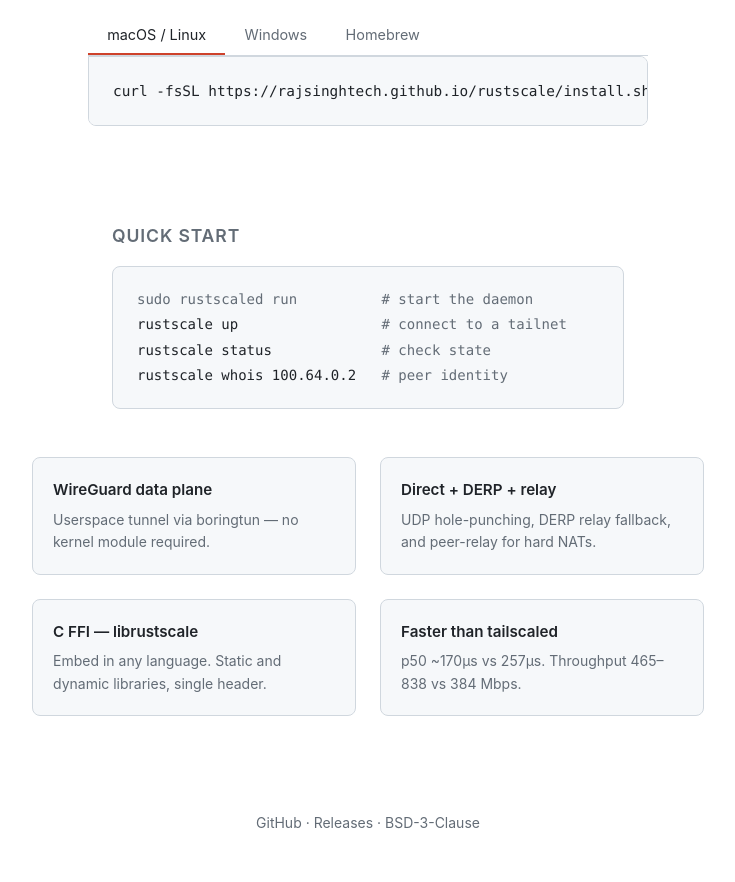
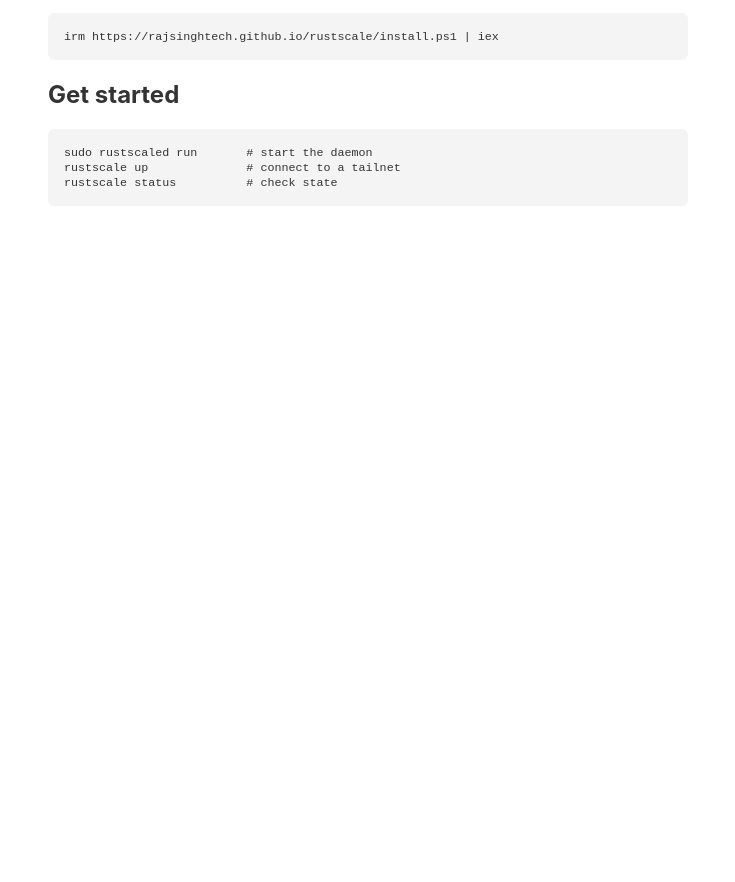
Before and after one commit to rajsinghtech/rustscale, a plain HTML site: page site/index.html in a window 1280 px wide. Shown: the part 303-1185 px from the top of the page, without its empty margins (272-1007 px from the left). After the commit the page ends 800 px from the top, so only its background shows below. Drawn offline with Linux system fonts and the light colour scheme.

Commit message:
revert: minimal landing page

```diff
--- a/site/index.html
+++ b/site/index.html
@@ -3,175 +3,26 @@
 <head>
 <meta charset="utf-8">
 <meta name="viewport" content="width=device-width, initial-scale=1">
-<meta name="description" content="A Rust implementation of Tailscale's client stack.">
-<title>rustscale — Tailscale client stack in Rust</title>
+<title>rustscale</title>
 <style>
-:root {
-  --bg: #0d1117;
-  --fg: #e6edf3;
-  --muted: #8b949e;
-  --accent: #ce422b;
-  --card: #161b22;
-  --border: #30363d;
-  --code-bg: #1c2128;
-  --green: #3fb950;
-}
-@media (prefers-color-scheme: light) {
-  :root {
-    --bg: #ffffff;
-    --fg: #1f2328;
-    --muted: #636c76;
-    --card: #f6f8fa;
-    --border: #d0d7de;
-    --code-bg: #f6f8fa;
-  }
-}
-* { margin: 0; padding: 0; box-sizing: border-box; }
-body {
-  font-family: -apple-system, BlinkMacSystemFont, 'Segoe UI', system-ui, sans-serif;
-  background: var(--bg);
-  color: var(--fg);
-  line-height: 1.6;
-  -webkit-font-smoothing: antialiased;
-}
-.hero { text-align: center; padding: 5rem 1.5rem 3rem; }
-.hero img { height: 44px; margin-bottom: 1.5rem; }
-@media (prefers-color-scheme: light) { .hero img { filter: brightness(0); } }
-.hero h1 { font-size: 2.8rem; font-weight: 700; letter-spacing: -0.03em; margin-bottom: 0.75rem; }
-.hero p { font-size: 1.25rem; color: var(--muted); max-width: 560px; margin: 0 auto 2.5rem; }
-.install-section { max-width: 560px; margin: 0 auto; }
-.tabs { display: flex; gap: 0; border-bottom: 1px solid var(--border); }
-.tab {
-  padding: 0.6rem 1.2rem; background: none; border: none;
-  color: var(--muted); font-size: 0.9rem; font-family: inherit; cursor: pointer;
-  border-bottom: 2px solid transparent; transition: color .15s, border-color .15s;
-}
-.tab:hover { color: var(--fg); }
-.tab.active { color: var(--fg); border-bottom-color: var(--accent); }
-.tab-panel { display: none; }
-.tab-panel.active { display: block; }
-.code-block {
-  background: var(--code-bg); border: 1px solid var(--border);
-  border-radius: 0 8px 8px 8px; padding: 1.25rem 1.5rem;
-  overflow-x: auto; display: flex; align-items: center;
-  justify-content: space-between; gap: 1rem;
-}
-.code-block code {
-  font-family: 'SF Mono', 'Fira Code', 'Cascadia Code', Consolas, monospace;
-  font-size: 0.9rem; color: var(--fg); white-space: nowrap;
-}
-.copy-btn {
-  background: var(--card); border: 1px solid var(--border); border-radius: 6px;
-  color: var(--muted); padding: 0.35rem 0.7rem; font-size: 0.8rem;
-  cursor: pointer; white-space: nowrap; transition: all .15s;
-}
-.copy-btn:hover { color: var(--fg); border-color: var(--muted); }
-.copy-btn.copied { color: var(--green); border-color: var(--green); }
-.quickstart { max-width: 560px; margin: 3rem auto; padding: 0 1.5rem; }
-.quickstart h2 {
-  font-size: 1.1rem; font-weight: 600; color: var(--muted);
-  text-transform: uppercase; letter-spacing: 0.05em; margin-bottom: 1rem;
-}
-.quickstart pre {
-  background: var(--code-bg); border: 1px solid var(--border);
-  border-radius: 8px; padding: 1.25rem 1.5rem; overflow-x: auto;
-  font-family: 'SF Mono', 'Fira Code', 'Cascadia Code', Consolas, monospace;
-  font-size: 0.875rem; line-height: 1.8;
-}
-.quickstart pre .c { color: var(--muted); }
-.features {
-  max-width: 720px; margin: 3rem auto; padding: 0 1.5rem;
-  display: grid; grid-template-columns: repeat(auto-fit, minmax(220px, 1fr)); gap: 1.5rem;
-}
-.feature { background: var(--card); border: 1px solid var(--border); border-radius: 8px; padding: 1.25rem; }
-.feature h3 { font-size: 0.95rem; font-weight: 600; margin-bottom: 0.4rem; }
-.feature p { font-size: 0.875rem; color: var(--muted); }
-.footer { text-align: center; padding: 3rem 1.5rem; color: var(--muted); font-size: 0.875rem; }
-.footer a { color: var(--muted); text-decoration: none; }
-.footer a:hover { color: var(--fg); }
-.badge {
-  display: inline-block; font-size: 0.7rem; font-weight: 600;
-  text-transform: uppercase; letter-spacing: 0.05em; color: var(--accent);
-  background: rgba(206,66,43,0.1); border: 1px solid rgba(206,66,43,0.2);
-  border-radius: 999px; padding: 0.2rem 0.7rem; margin-bottom: 1.5rem;
-}
+body { font-family: -apple-system, system-ui, sans-serif; max-width: 640px; margin: 2rem auto; padding: 0 1rem; color: #333; }
+code { background: #f4f4f4; padding: 0.15em 0.3em; border-radius: 3px; font-size: 0.9em; }
+pre { background: #f4f4f4; padding: 1rem; border-radius: 6px; overflow-x: auto; }
+pre code { background: none; padding: 0; }
+a { color: #0366d6; }
 </style>
 </head>
 <body>
-<div class="hero">
-  <span class="badge">Beta</span>
-  <img src="assets/rustscale-logo.svg" alt="rustscale">
-  <h1>rustscale</h1>
-  <p>A Rust implementation of Tailscale's client stack &mdash; direct UDP, DERP relay, and peer-relay in one binary.</p>
-  <div class="install-section">
-    <div class="tabs">
-      <button class="tab active" onclick="showTab(0)">macOS / Linux</button>
-      <button class="tab" onclick="showTab(1)">Windows</button>
-      <button class="tab" onclick="showTab(2)">Homebrew</button>
-    </div>
-    <div class="tab-panel active">
-      <div class="code-block">
-        <code>curl -fsSL https://rajsinghtech.github.io/rustscale/install.sh | sh</code>
-        <button class="copy-btn" onclick="copyCode(this)">Copy</button>
-      </div>
-    </div>
-    <div class="tab-panel">
-      <div class="code-block">
-        <code>irm https://rajsinghtech.github.io/rustscale/install.ps1 | iex</code>
-        <button class="copy-btn" onclick="copyCode(this)">Copy</button>
-      </div>
-    </div>
-    <div class="tab-panel">
-      <div class="code-block">
-        <code>brew install rajsinghtech/tap/rustscale</code>
-        <button class="copy-btn" onclick="copyCode(this)">Copy</button>
-      </div>
-    </div>
-  </div>
-</div>
-<div class="quickstart">
-  <h2>Quick start</h2>
-  <pre><span class="c">sudo rustscaled run          # start the daemon</span>
-rustscale up                 <span class="c"># connect to a tailnet</span>
-rustscale status             <span class="c"># check state</span>
-rustscale whois 100.64.0.2   <span class="c"># peer identity</span></pre>
-</div>
-<div class="features">
-  <div class="feature">
-    <h3>WireGuard data plane</h3>
-    <p>Userspace tunnel via boringtun &mdash; no kernel module required.</p>
-  </div>
-  <div class="feature">
-    <h3>Direct + DERP + relay</h3>
-    <p>UDP hole-punching, DERP relay fallback, and peer-relay for hard NATs.</p>
-  </div>
-  <div class="feature">
-    <h3>C FFI &mdash; librustscale</h3>
-    <p>Embed in any language. Static and dynamic libraries, single header.</p>
-  </div>
-  <div class="feature">
-    <h3>Faster than tailscaled</h3>
-    <p>p50 ~170&micro;s vs 257&micro;s. Throughput 465&ndash;838 vs 384 Mbps.</p>
-  </div>
-</div>
-<div class="footer">
-  <a href="https://github.com/rajsinghtech/rustscale">GitHub</a> &middot;
-  <a href="https://github.com/rajsinghtech/rustscale/releases">Releases</a> &middot;
-  BSD-3-Clause
-</div>
-<script>
-function showTab(i) {
-  document.querySelectorAll('.tab').forEach((t,j) => t.classList.toggle('active', j===i));
-  document.querySelectorAll('.tab-panel').forEach((p,j) => p.classList.toggle('active', j===i));
-}
-function copyCode(btn) {
-  var code = btn.previousElementSibling.textContent;
-  navigator.clipboard.writeText(code).then(function() {
-    btn.textContent = 'Copied';
-    btn.classList.add('copied');
-    setTimeout(function() { btn.textContent = 'Copy'; btn.classList.remove('copied'); }, 1500);
-  });
-}
-</script>
+<h1>rustscale</h1>
+<p>A Rust implementation of <a href="https://github.com/rajsinghtech/rustscale">Tailscale's client stack</a>.</p>
+<h2>Install</h2>
+<p>macOS / Linux:</p>
+<pre><code>curl -fsSL https://rajsinghtech.github.io/rustscale/install.sh | sh</code></pre>
+<p>Windows (PowerShell):</p>
+<pre><code>irm https://rajsinghtech.github.io/rustscale/install.ps1 | iex</code></pre>
+<h2>Get started</h2>
+<pre><code>sudo rustscaled run       # start the daemon
+rustscale up              # connect to a tailnet
+rustscale status          # check state</code></pre>
 </body>
 </html>
```
